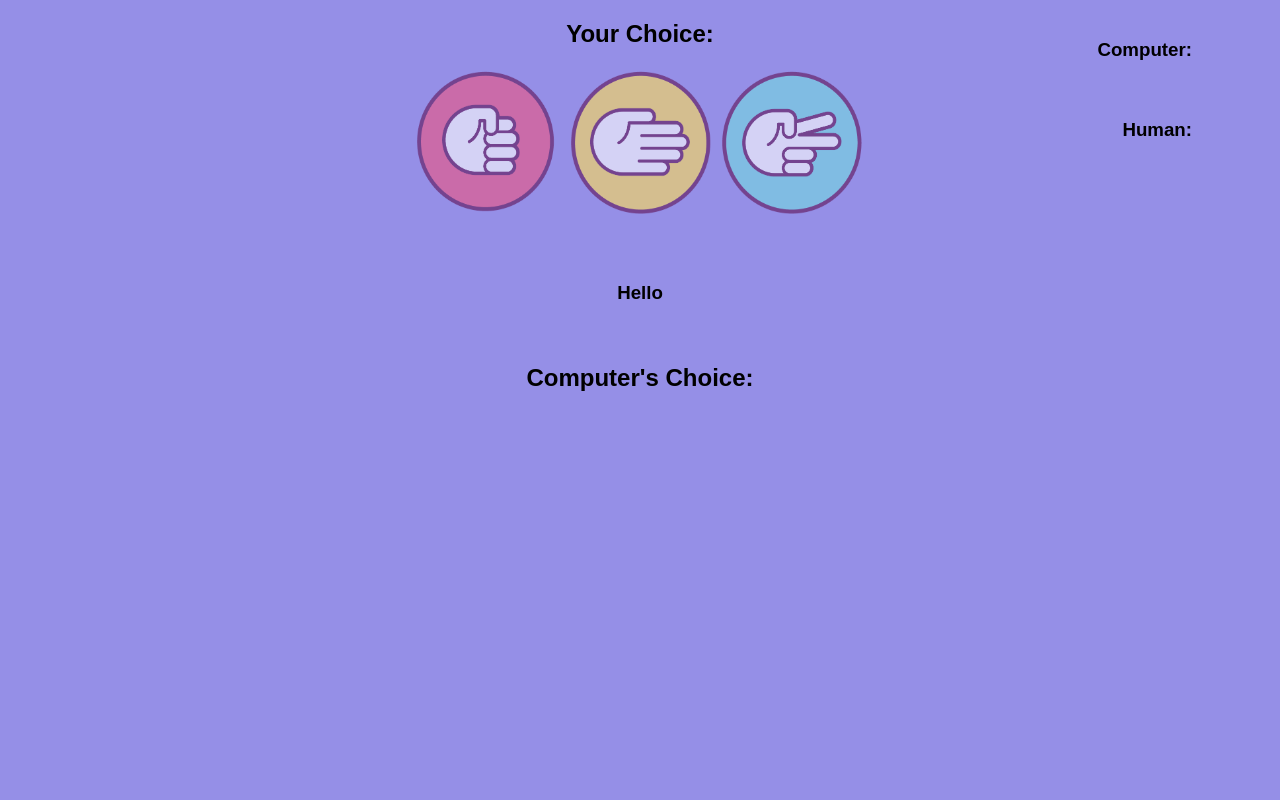
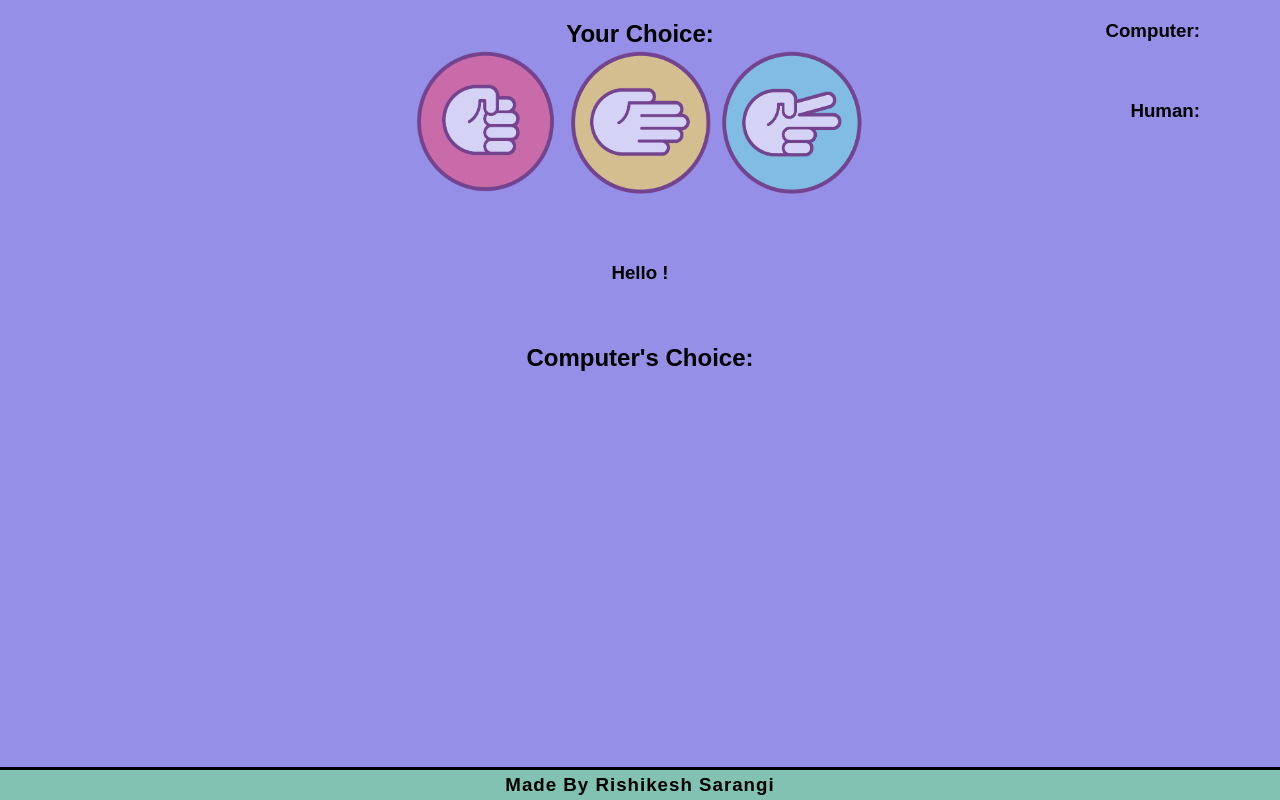
Before and after one commit to rishikesh-sarangi/RockPaperScissor, a plain HTML site: page index.html in a window 1280 px wide. Drawn offline with nearby package versions, Linux system fonts and the light colour scheme.

Commit message:
Update index.html

```diff
--- a/index.html
+++ b/index.html
@@ -134,14 +134,27 @@
     </script>
 
     <style>
+      * {
+        margin: 0;
+        padding: 0;
+        box-sizing: border-box;
+      }
       body {
         background-color: rgb(149, 143, 231);
         font-family: Arial, Helvetica, sans-serif;
         position: relative;
+        display: flex;
+        flex-direction: column;
+        min-height: 100vh;
       }
       .the-game,
       .the-game-2 {
+        margin-top: 20px;
         text-align: center;
+      }
+      .score,
+      .score-human {
+        margin-top: 20px;
       }
       .the-game-2 {
         margin-top: 60px;
@@ -172,6 +185,16 @@
       .score-human {
         top: 5rem;
       }
+      footer h3 {
+        text-align: center;
+        letter-spacing: 1px;
+      }
+      footer {
+        background-color: rgb(129, 194, 178);
+        margin-top: auto;
+        padding: 4px;
+        border-top: 3px solid black;
+      }
     </style>
     <title>Rock Paper Scissor</title>
   </head>
@@ -183,7 +206,7 @@
       <img src="scissor.png" class="choice scissor" width="150" height="150" />
     </div>
     <div class="the-game-2">
-      <h3 id="result-html">Hello</h3>
+      <h3 id="result-html">Hello !</h3>
       <h2>Computer's Choice:</h2>
       <img src="rock.png" class="computer com-rock" width="150" height="150" />
       <img
@@ -201,5 +224,8 @@
     </div>
     <h3 class="score score-comp">Computer:</h3>
     <h3 class="score score-human">Human:</h3>
+    <footer>
+      <h3>Made By Rishikesh Sarangi</h3>
+    </footer>
   </body>
 </html>
```
